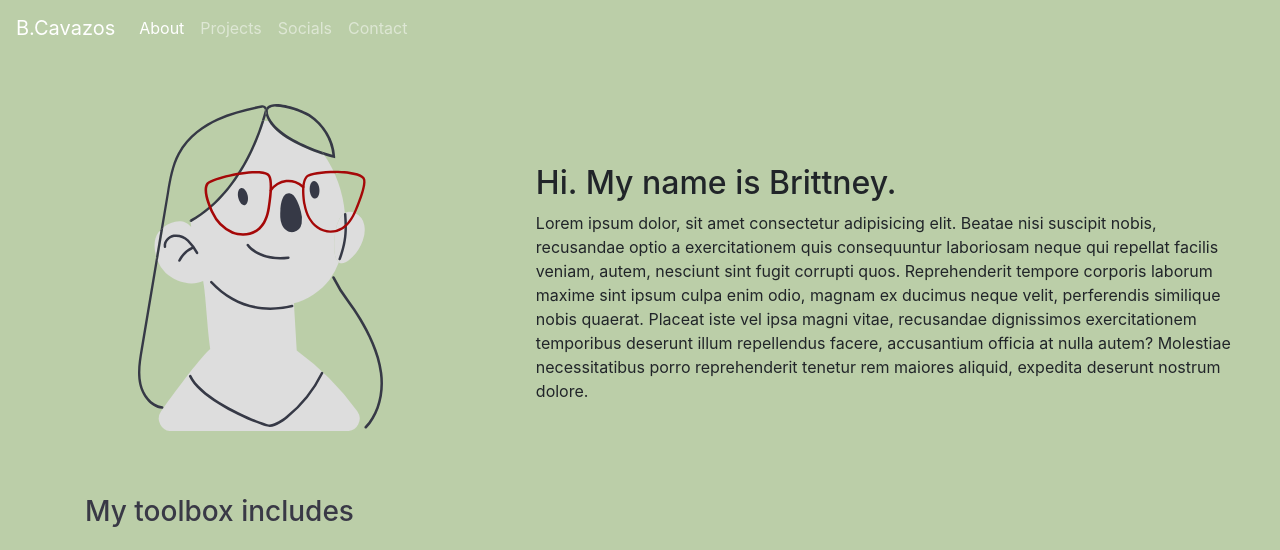
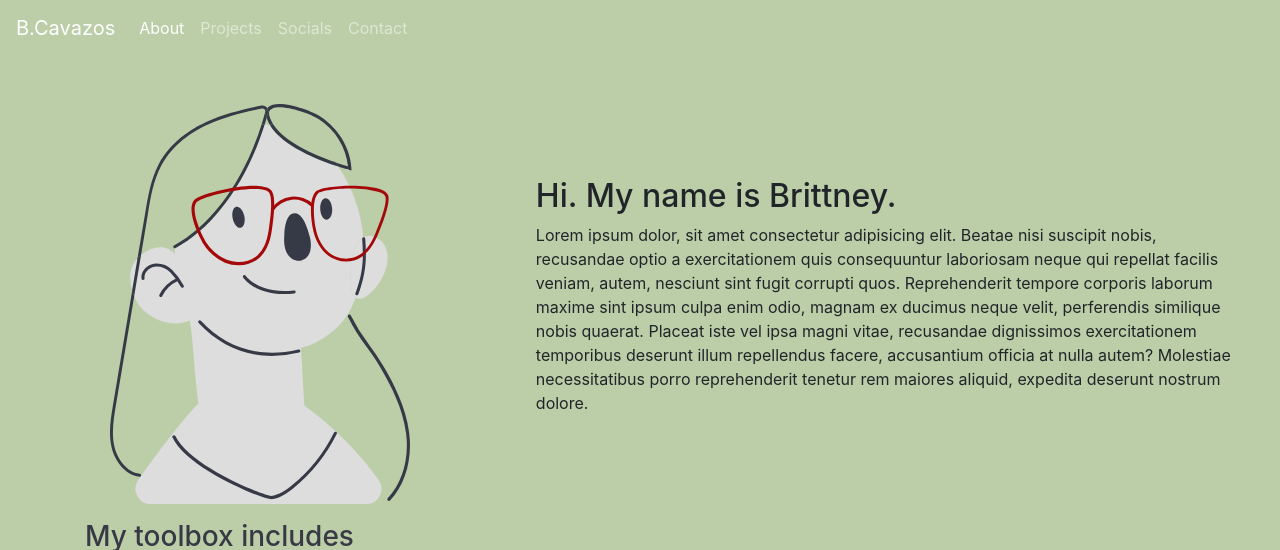
Before and after one commit to B-cavazos/b-cavazos.github.io, a plain HTML site: page index.html in a window 1280 px wide. Shown: the top 550 px of the page. Drawn offline with Linux system fonts and the light colour scheme.

Commit message:
adjusted avatar size

```diff
--- a/css/styles.css
+++ b/css/styles.css
@@ -21,8 +21,11 @@ body{
 #about{
 }
 
+#intro{
+}
+
 #avatar{
-    width: 50%;
+    height:400px;
 
 }
 
--- a/index.html
+++ b/index.html
@@ -37,11 +37,11 @@
 
 <!-- HEADER start -->
     <header id="about">
-        <div class="container-fluid row mt-5 mb-3 justify-content-center">
+        <div id="intro" class="container-fluid row mt-5 mb-3 justify-content-center">
             <div class="col-sm-12 col-md-5 d-flex container justify-content-center">
-                <img id="avatar" class="mb-5" src="/img/avatar.svg">
+                <img id="avatar" class="" src="/img/avatar.svg">
             </div>
-            <div class="col-sm-12 col-md-7 d-flex align-items-center">
+            <div class="col-sm-12 col-md-7 d-flex container align-items-center">
                 <div>
                     <h2 class="">Hi. My name is Brittney.</h2>
                     <p class="">Lorem ipsum dolor, sit amet consectetur adipisicing elit. Beatae nisi suscipit nobis, recusandae optio a exercitationem quis consequuntur laboriosam neque qui repellat facilis veniam, autem, nesciunt sint fugit corrupti quos. Reprehenderit tempore corporis laborum maxime sint ipsum culpa enim odio, magnam ex ducimus neque velit, perferendis similique nobis quaerat. Placeat iste vel ipsa magni vitae, recusandae dignissimos exercitationem temporibus deserunt illum repellendus facere, accusantium officia at nulla autem? Molestiae necessitatibus porro reprehenderit tenetur rem maiores aliquid, expedita deserunt nostrum dolore.</p>
```
